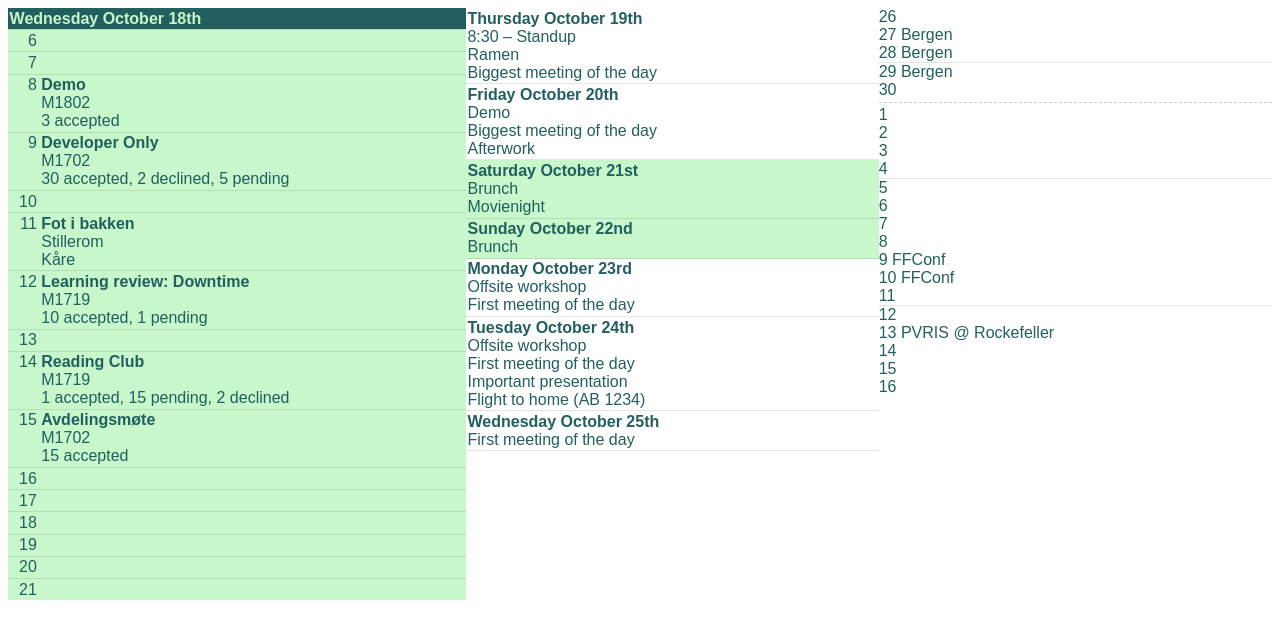
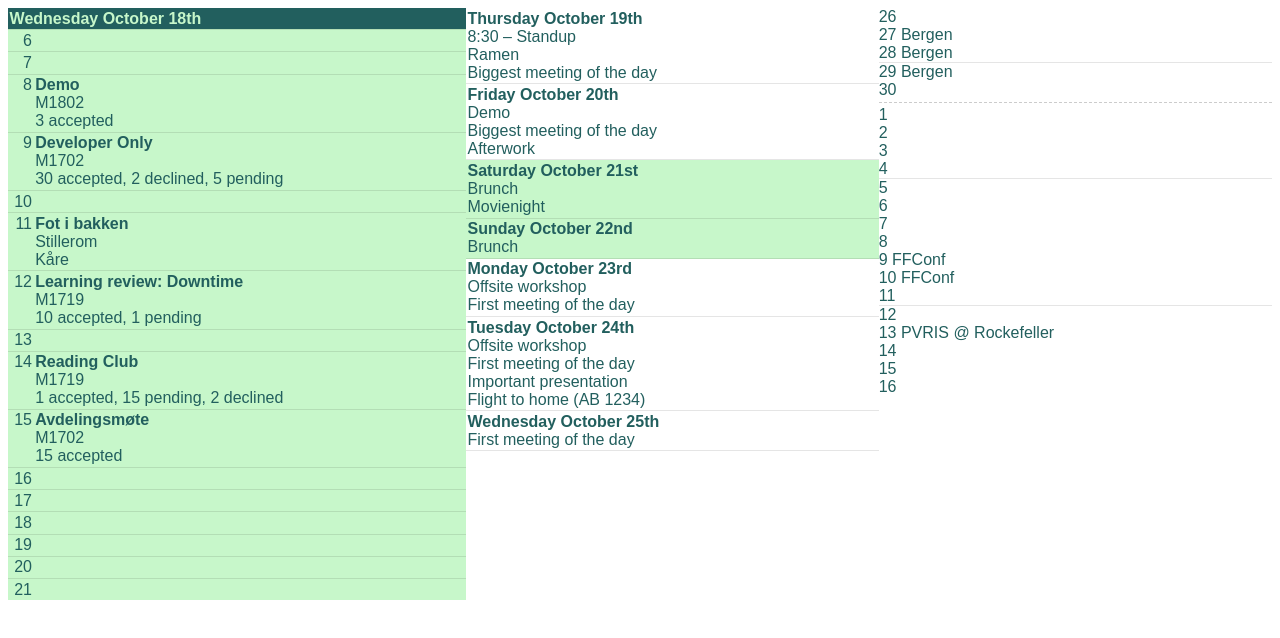
Before and after one commit to andreaja/fluffy-giggle, a plain HTML site: page index.html in a window 1280 px wide. Drawn offline with Linux system fonts and the light colour scheme.

Commit message:
Fix display bug with flex magic ✨

```diff
--- a/substance.css
+++ b/substance.css
@@ -39,20 +39,20 @@ ul {
 }
 
 .day__item {
-    padding: 0.1rem 0.5rem;
+    padding: 0.1rem 0.5rem 0.1rem 0.2rem;
     border-top: 1px solid rgba(0,0,0,0.1);
     background-color: #c7f7ca; /* sea green */
+    display: flex;
 }
 
 .timeofday {
     vertical-align: top;
     text-align: right;
     width: 1.3rem;
-    display: inline-block;
+    padding-right: 0.2rem;
 }
 
 .event {
-    display: inline-block;
 }
 
 .event .title {
```
